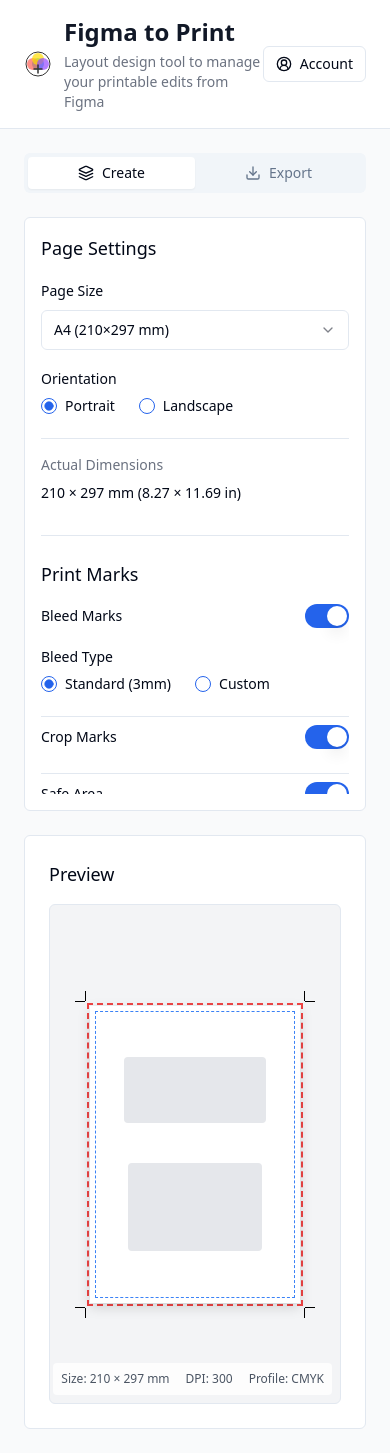
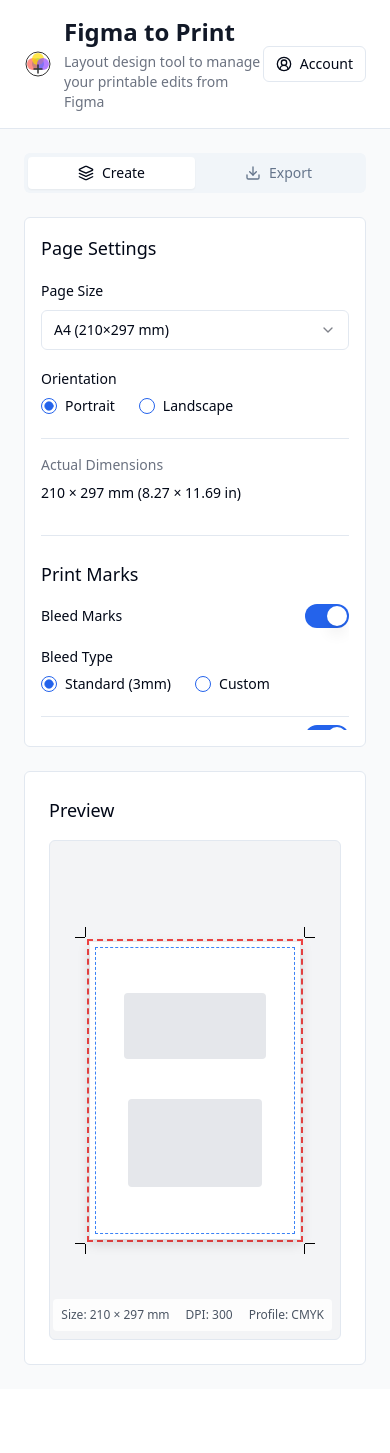
Before and after one commit to santorociv/figma-print-power, a React (Vite) app: page / in a window 390 px wide. After the commit the page ends 1389 px from the top, so only its background shows below. Built offline with nearby package versions, Linux system fonts and the light colour scheme.

Commit message:
Fix: Adjust panel height and padding
Adjust the height of the left panel to match the preview panel, including padding. Ensure consistent padding on all sides of the preview panel.

```diff
--- a/src/components/PreviewPanel.tsx
+++ b/src/components/PreviewPanel.tsx
@@ -26,7 +26,7 @@ const PreviewPanel = () => {
     const size = pageSizes[settings.pageSize];
     return settings.orientation === 'portrait'
       ? { width: size.width, height: size.height }
-      : { width: size.width, height: size.height };
+      : { width: size.height, height: size.width };
   };
 
   const dimensions = getPageDimensions();
--- a/src/pages/Index.tsx
+++ b/src/pages/Index.tsx
@@ -15,16 +15,16 @@ import { Button } from "@/components/ui/button";
 const Index = () => {
   const [activeTab, setActiveTab] = useState("create");
   const [showUserAccount, setShowUserAccount] = useState(false);
-  const [panelHeight, setPanelHeight] = useState(0);
-  const previewPanelRef = useRef<HTMLDivElement>(null);
+  const [containerHeight, setContainerHeight] = useState(0);
+  const previewContainerRef = useRef<HTMLDivElement>(null);
 
-  // Update panel height based on the preview panel
+  // Update container height based on the preview panel container
   useEffect(() => {
     const updateHeight = () => {
-      if (previewPanelRef.current) {
-        // Get the height of the preview panel and apply it to the left panel
-        const height = previewPanelRef.current.offsetHeight;
-        setPanelHeight(height);
+      if (previewContainerRef.current) {
+        // Get the height of the preview panel container
+        const height = previewContainerRef.current.offsetHeight;
+        setContainerHeight(height);
       }
     };
 
@@ -78,7 +78,10 @@ const Index = () => {
         </header>
 
         <div className="flex-1 flex flex-col md:flex-row max-w-7xl mx-auto w-full p-6 gap-6">
-          <div className="md:w-1/3 flex flex-col">
+          <div
+            className="md:w-1/3 flex flex-col"
+            style={{ height: containerHeight > 0 ? `${containerHeight}px` : 'auto' }}
+          >
             <Tabs value={activeTab} onValueChange={setActiveTab} className="w-full h-full flex flex-col">
               <TabsList className="grid grid-cols-2 mb-6">
                 <TabsTrigger value="create" className="flex items-center justify-center">
@@ -91,10 +94,7 @@ const Index = () => {
                 </TabsTrigger>
               </TabsList>
 
-              <div
-                className="bg-white rounded-md border flex-grow overflow-hidden flex flex-col"
-                style={{ height: panelHeight > 0 ? `${panelHeight}px` : 'auto' }}
-              >
+              <div className="bg-white rounded-md border flex-grow overflow-hidden flex flex-col">
                 <ScrollArea className="flex-grow p-4 h-full">
                   <TabsContent value="create" className="mt-0 h-full space-y-8">
                     <PageSettings />
@@ -114,11 +114,13 @@ const Index = () => {
           </div>
 
           <div
-            ref={previewPanelRef}
-            className="md:w-2/3 bg-white p-6 rounded-md border"
+            ref={previewContainerRef}
+            className="md:w-2/3"
           >
-            <h2 className="text-lg font-medium mb-4">Preview</h2>
-            <PreviewPanel />
+            <div className="bg-white p-6 rounded-md border h-full">
+              <h2 className="text-lg font-medium mb-4">Preview</h2>
+              <PreviewPanel />
+            </div>
           </div>
         </div>
 
```
